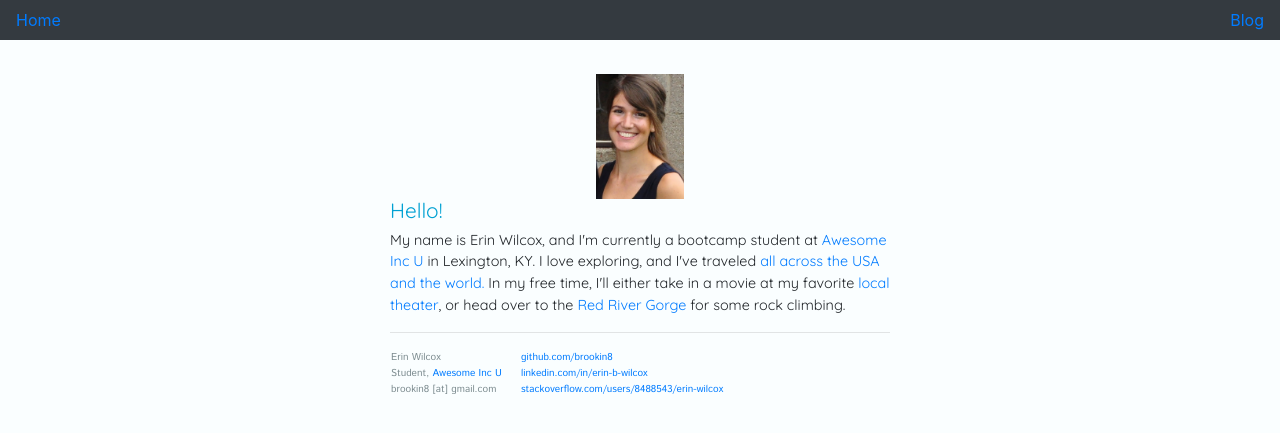
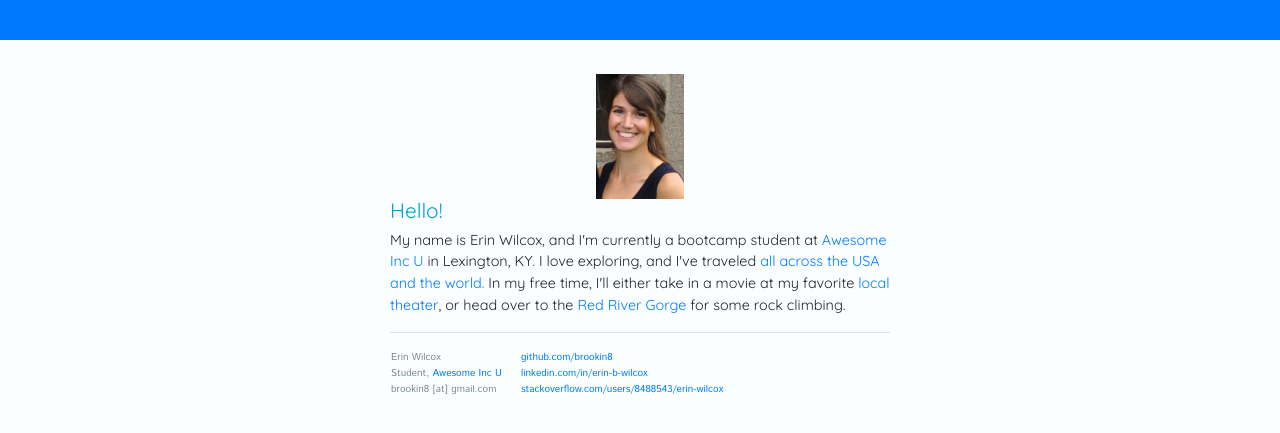
Before and after one commit to brookin8/brookin8.github.io, a Jekyll site: the page built from index.html, in a window 1280 px wide. Shown: the top 433 px of the page. Built offline with Jekyll 4.4.1, drawn with Linux system fonts in a browser that asks for light colours.

Commit message:
Changed navbar style with Bootstrap

```diff
--- a/_layouts/index.html
+++ b/_layouts/index.html
@@ -11,9 +11,9 @@
 		<link href="https://fonts.googleapis.com/css?family=Istok+Web|Quicksand" rel="stylesheet">
     </head>
     <body>
-        <nav class ="navbar fixed-top navbar-dark bg-dark">
-            <a class="extra" href="/">Home</a>
-            <a class="extra" href="/blog">Blog</a>
+        <nav class ="navbar fixed-top navbar-inverse bg-primary">
+            <div><a class="extra" href="/">Home</a>
+            <a class="extra" href="/blog">Blog</a></div>
         </nav>
           {{ content }}
 
```
